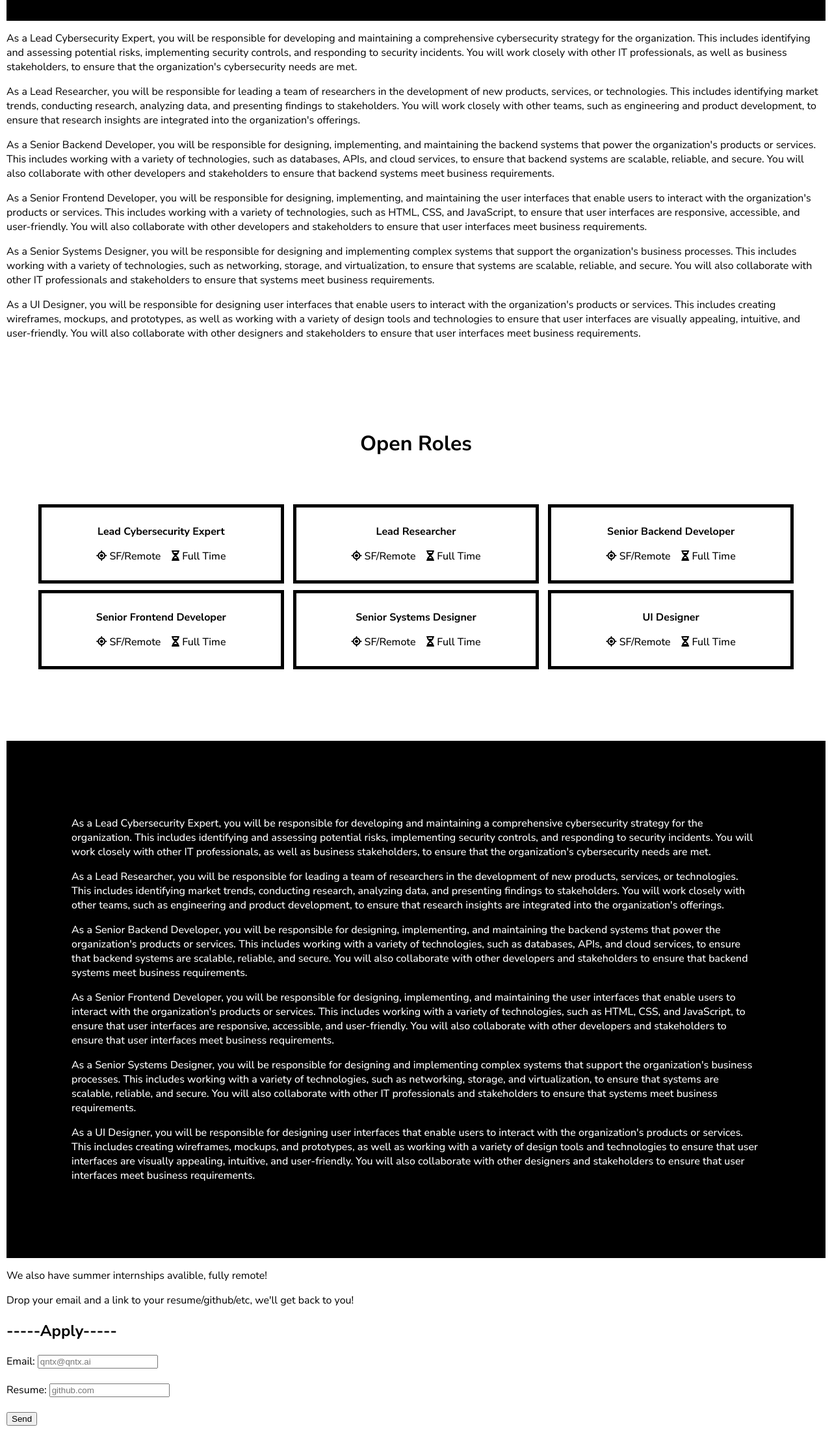
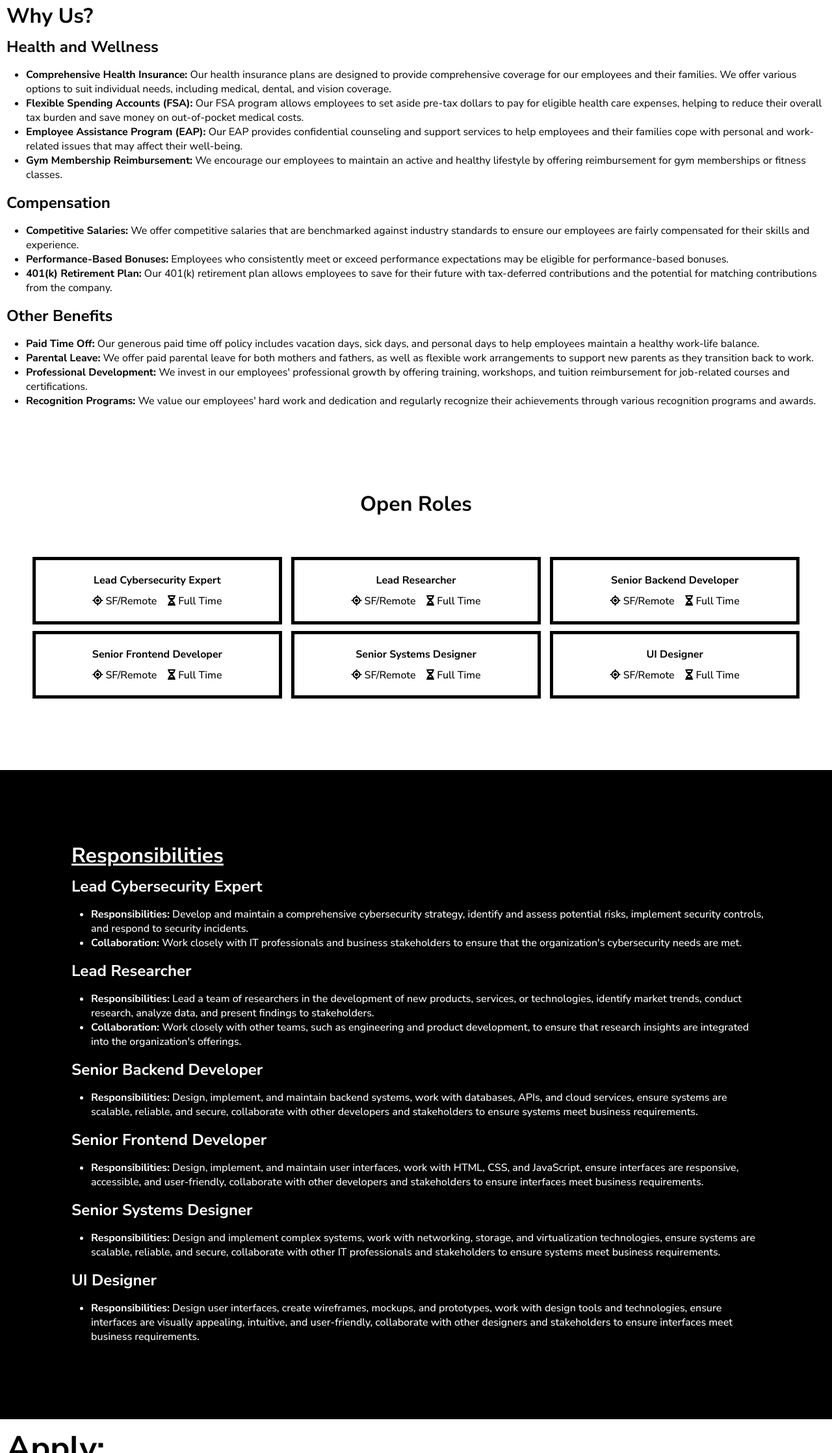
Before and after one commit to VatsaDev/todo-fbla, a plain HTML site: page careers.html in a window 1280 px wide. Shown: the part 564-2800 px from the top of the page at 65% size. Before the commit the page ends 2768 px from the top, so only its background shows below. Drawn offline with nearby package versions, Linux system fonts and the light colour scheme.

Commit message:
xdjcfkhgvjlhbk;jnlkm

```diff
--- a/careers.html
+++ b/careers.html
@@ -6,13 +6,14 @@
     <meta name="viewport" content="width=device-width, initial-scale=1.0">
     <title>Hiring</title>
     <link rel="stylesheet" href="reg.css">
-    <link rel="stylesheet" href="https://cdnjs.cloudflare.com/ajax/libs/font-awesome/6.5.1/css/all.min.css" integrity="sha512-DTOQO9RWCH3ppGqcWaEA1BIZOC6xxalwEsw9c2QQeAIftl+Vegovlnee1c9QX4TctnWMn13TZye+giMm8e2LwA==" crossorigin="anonymous" referrerpolicy="no-referrer" />
-    <script
-  type="text/javascript"
-  src="https://cdn.jsdelivr.net/npm/@emailjs/browser@4/dist/email.min.js">
+    <link rel="stylesheet" href="https://cdnjs.cloudflare.com/ajax/libs/font-awesome/6.5.1/css/all.min.css"
+        integrity="sha512-DTOQO9RWCH3ppGqcWaEA1BIZOC6xxalwEsw9c2QQeAIftl+Vegovlnee1c9QX4TctnWMn13TZye+giMm8e2LwA=="
+        crossorigin="anonymous" referrerpolicy="no-referrer" />
+    <script type="text/javascript" src="https://cdn.jsdelivr.net/npm/@emailjs/browser@4/dist/email.min.js">
+        <link rel="stylesheet" href="https://cdnjs.cloudflare.com/ajax/libs/normalize/8.0.1/normalize.min.css" integrity="sha512-NhSC1YmyruXifcj/KFRWoC561YpHpc5Jtzgvbuzx5VozKpWvQ+4nXhPdFgmx8xqexRcpAglTj9sIBWINXa8x5w==" crossorigin="anonymous" referrerpolicy="no-referrer" />
     </script>
     <script type="text/javascript">
-    (function() {
+        (function () {
             // https://dashboard.emailjs.com/admin/account
             emailjs.init({
                 publicKey: "dBZJqzZPUfO4XgDCk",
@@ -36,64 +37,152 @@
         </div>
 
         <div class="benefits">
-            <p>As a Lead Cybersecurity Expert, you will be responsible for developing and maintaining a comprehensive cybersecurity strategy for the organization. This includes identifying and assessing potential risks, implementing security controls, and responding to security incidents. You will work closely with other IT professionals, as well as business stakeholders, to ensure that the organization's cybersecurity needs are met.</p>
-            <p>As a Lead Researcher, you will be responsible for leading a team of researchers in the development of new products, services, or technologies. This includes identifying market trends, conducting research, analyzing data, and presenting findings to stakeholders. You will work closely with other teams, such as engineering and product development, to ensure that research insights are integrated into the organization's offerings.</p>
-            <p>As a Senior Backend Developer, you will be responsible for designing, implementing, and maintaining the backend systems that power the organization's products or services. This includes working with a variety of technologies, such as databases, APIs, and cloud services, to ensure that backend systems are scalable, reliable, and secure. You will also collaborate with other developers and stakeholders to ensure that backend systems meet business requirements.</p>
-            <p>As a Senior Frontend Developer, you will be responsible for designing, implementing, and maintaining the user interfaces that enable users to interact with the organization's products or services. This includes working with a variety of technologies, such as HTML, CSS, and JavaScript, to ensure that user interfaces are responsive, accessible, and user-friendly. You will also collaborate with other developers and stakeholders to ensure that user interfaces meet business requirements.</p>
-            <p>As a Senior Systems Designer, you will be responsible for designing and implementing complex systems that support the organization's business processes. This includes working with a variety of technologies, such as networking, storage, and virtualization, to ensure that systems are scalable, reliable, and secure. You will also collaborate with other IT professionals and stakeholders to ensure that systems meet business requirements.</p>
-            <p>As a UI Designer, you will be responsible for designing user interfaces that enable users to interact with the organization's products or services. This includes creating wireframes, mockups, and prototypes, as well as working with a variety of design tools and technologies to ensure that user interfaces are visually appealing, intuitive, and user-friendly. You will also collaborate with other designers and stakeholders to ensure that user interfaces meet business requirements.</p>
+            <h1>Why Us?</h1>
+            <h2>Health and Wellness</h2>
+            <ul>
+                <li><strong>Comprehensive Health Insurance:</strong> Our health insurance plans are designed to provide
+                    comprehensive coverage for our employees and their families. We offer various options to suit
+                    individual needs, including medical, dental, and vision coverage.</li>
+                <li><strong>Flexible Spending Accounts (FSA):</strong> Our FSA program allows employees to set aside
+                    pre-tax dollars to pay for eligible health care expenses, helping to reduce their overall tax burden
+                    and save money on out-of-pocket medical costs.</li>
+                <li><strong>Employee Assistance Program (EAP):</strong> Our EAP provides confidential counseling and
+                    support services to help employees and their families cope with personal and work-related issues
+                    that may affect their well-being.</li>
+                <li><strong>Gym Membership Reimbursement:</strong> We encourage our employees to maintain an active and
+                    healthy lifestyle by offering reimbursement for gym memberships or fitness classes.</li>
+            </ul>
+            <h2>Compensation</h2>
+            <ul>
+                <li><strong>Competitive Salaries:</strong> We offer competitive salaries that are benchmarked against
+                    industry standards to ensure our employees are fairly compensated for their skills and experience.
+                </li>
+                <li><strong>Performance-Based Bonuses:</strong> Employees who consistently meet or exceed performance
+                    expectations may be eligible for performance-based bonuses.</li>
+                <li><strong>401(k) Retirement Plan:</strong> Our 401(k) retirement plan allows employees to save for
+                    their future with tax-deferred contributions and the potential for matching contributions from the
+                    company.</li>
+            </ul>
+            <h2>Other Benefits</h2>
+            <ul>
+                <li><strong>Paid Time Off:</strong> Our generous paid time off policy includes vacation days, sick days,
+                    and personal days to help employees maintain a healthy work-life balance.</li>
+                <li><strong>Parental Leave:</strong> We offer paid parental leave for both mothers and fathers, as well
+                    as flexible work arrangements to support new parents as they transition back to work.</li>
+                <li><strong>Professional Development:</strong> We invest in our employees' professional growth by
+                    offering training, workshops, and tuition reimbursement for job-related courses and certifications.
+                </li>
+                <li><strong>Recognition Programs:</strong> We value our employees' hard work and dedication and
+                    regularly recognize their achievements through various recognition programs and awards.</li>
+            </ul>
         </div>
 
         <div class="listings">
             <h1 class="heading">Open Roles</h1>
             <div class="bubble">
                 <p><strong>Lead Cybersecurity Expert</strong></p>
-                <p><i class="fa-solid fa-location-crosshairs"></i> SF/Remote&nbsp;&nbsp;&nbsp; <i class="fa-solid fa-hourglass-half"></i> Full Time</p>
+                <p><i class="fa-solid fa-location-crosshairs"></i> SF/Remote&nbsp;&nbsp;&nbsp; <i
+                        class="fa-solid fa-hourglass-half"></i> Full Time</p>
             </div>
             <div class="bubble">
                 <p><strong>Lead Researcher</strong></p>
-                <p><i class="fa-solid fa-location-crosshairs"></i> SF/Remote&nbsp;&nbsp;&nbsp; <i class="fa-solid fa-hourglass-half"></i> Full Time</p>
+                <p><i class="fa-solid fa-location-crosshairs"></i> SF/Remote&nbsp;&nbsp;&nbsp; <i
+                        class="fa-solid fa-hourglass-half"></i> Full Time</p>
             </div>
             <div class="bubble">
                 <p><strong>Senior Backend Developer</strong></p>
-                <p><i class="fa-solid fa-location-crosshairs"></i> SF/Remote&nbsp;&nbsp;&nbsp; <i class="fa-solid fa-hourglass-half"></i> Full Time</p>
+                <p><i class="fa-solid fa-location-crosshairs"></i> SF/Remote&nbsp;&nbsp;&nbsp; <i
+                        class="fa-solid fa-hourglass-half"></i> Full Time</p>
             </div>
             <div class="bubble">
                 <p><strong>Senior Frontend Developer</strong></p>
-                <p><i class="fa-solid fa-location-crosshairs"></i> SF/Remote&nbsp;&nbsp;&nbsp; <i class="fa-solid fa-hourglass-half"></i> Full Time</p>
+                <p><i class="fa-solid fa-location-crosshairs"></i> SF/Remote&nbsp;&nbsp;&nbsp; <i
+                        class="fa-solid fa-hourglass-half"></i> Full Time</p>
             </div>
             <div class="bubble">
                 <p><strong>Senior Systems Designer</strong></p>
-                <p><i class="fa-solid fa-location-crosshairs"></i> SF/Remote&nbsp;&nbsp;&nbsp; <i class="fa-solid fa-hourglass-half"></i> Full Time</p>
+                <p><i class="fa-solid fa-location-crosshairs"></i> SF/Remote&nbsp;&nbsp;&nbsp; <i
+                        class="fa-solid fa-hourglass-half"></i> Full Time</p>
             </div>
             <div class="bubble">
                 <p><strong>UI Designer</strong></p>
-                <p><i class="fa-solid fa-location-crosshairs"></i> SF/Remote&nbsp;&nbsp;&nbsp; <i class="fa-solid fa-hourglass-half"></i> Full Time</p>
+                <p><i class="fa-solid fa-location-crosshairs"></i> SF/Remote&nbsp;&nbsp;&nbsp; <i
+                        class="fa-solid fa-hourglass-half"></i> Full Time</p>
             </div>
         </div>
 
         <div class="jobs">
-            <p>As a Lead Cybersecurity Expert, you will be responsible for developing and maintaining a comprehensive cybersecurity strategy for the organization. This includes identifying and assessing potential risks, implementing security controls, and responding to security incidents. You will work closely with other IT professionals, as well as business stakeholders, to ensure that the organization's cybersecurity needs are met.</p>
-            <p>As a Lead Researcher, you will be responsible for leading a team of researchers in the development of new products, services, or technologies. This includes identifying market trends, conducting research, analyzing data, and presenting findings to stakeholders. You will work closely with other teams, such as engineering and product development, to ensure that research insights are integrated into the organization's offerings.</p>
-            <p>As a Senior Backend Developer, you will be responsible for designing, implementing, and maintaining the backend systems that power the organization's products or services. This includes working with a variety of technologies, such as databases, APIs, and cloud services, to ensure that backend systems are scalable, reliable, and secure. You will also collaborate with other developers and stakeholders to ensure that backend systems meet business requirements.</p>
-            <p>As a Senior Frontend Developer, you will be responsible for designing, implementing, and maintaining the user interfaces that enable users to interact with the organization's products or services. This includes working with a variety of technologies, such as HTML, CSS, and JavaScript, to ensure that user interfaces are responsive, accessible, and user-friendly. You will also collaborate with other developers and stakeholders to ensure that user interfaces meet business requirements.</p>
-            <p>As a Senior Systems Designer, you will be responsible for designing and implementing complex systems that support the organization's business processes. This includes working with a variety of technologies, such as networking, storage, and virtualization, to ensure that systems are scalable, reliable, and secure. You will also collaborate with other IT professionals and stakeholders to ensure that systems meet business requirements.</p>
-            <p>As a UI Designer, you will be responsible for designing user interfaces that enable users to interact with the organization's products or services. This includes creating wireframes, mockups, and prototypes, as well as working with a variety of design tools and technologies to ensure that user interfaces are visually appealing, intuitive, and user-friendly. You will also collaborate with other designers and stakeholders to ensure that user interfaces meet business requirements.</p>
+            <h1><u>Responsibilities</u></h1>
+            <h2>Lead Cybersecurity Expert</h2>
+            <ul>
+                <li><strong>Responsibilities:</strong> Develop and maintain a comprehensive cybersecurity strategy,
+                    identify and assess potential risks, implement security controls, and respond to security incidents.
+                </li>
+                <li><strong>Collaboration:</strong> Work closely with IT professionals and business stakeholders to
+                    ensure that the organization's cybersecurity needs are met.</li>
+            </ul>
+            <h2>Lead Researcher</h2>
+            <ul>
+                <li><strong>Responsibilities:</strong> Lead a team of researchers in the development of new products,
+                    services, or technologies, identify market trends, conduct research, analyze data, and present
+                    findings to stakeholders.</li>
+                <li><strong>Collaboration:</strong> Work closely with other teams, such as engineering and product
+                    development, to ensure that research insights are integrated into the organization's offerings.</li>
+            </ul>
+            <h2>Senior Backend Developer</h2>
+            <ul>
+                <li><strong>Responsibilities:</strong> Design, implement, and maintain backend systems, work with
+                    databases, APIs, and cloud services, ensure systems are scalable, reliable, and secure, collaborate
+                    with other developers and stakeholders to ensure systems meet business requirements.</li>
+            </ul>
+            <h2>Senior Frontend Developer</h2>
+            <ul>
+                <li><strong>Responsibilities:</strong> Design, implement, and maintain user interfaces, work with HTML,
+                    CSS, and JavaScript, ensure interfaces are responsive, accessible, and user-friendly, collaborate
+                    with other developers and stakeholders to ensure interfaces meet business requirements.</li>
+            </ul>
+            <h2>Senior Systems Designer</h2>
+            <ul>
+                <li><strong>Responsibilities:</strong> Design and implement complex systems, work with networking,
+                    storage, and virtualization technologies, ensure systems are scalable, reliable, and secure,
+                    collaborate with other IT professionals and stakeholders to ensure systems meet business
+                    requirements.</li>
+            </ul>
+            <h2>UI Designer</h2>
+            <ul>
+                <li><strong>Responsibilities:</strong> Design user interfaces, create wireframes, mockups, and
+                    prototypes, work with design tools and technologies, ensure interfaces are visually appealing,
+                    intuitive, and user-friendly, collaborate with other designers and stakeholders to ensure interfaces
+                    meet business requirements.</li>
+            </ul>
         </div>
-
-        <p>We also have summer internships avalible, fully remote!</p>
-
-        <p>Drop your email and a link to your resume/github/etc, we'll get back to you!</p>
-        <h2>-----Apply-----</h2>
+        <h2 style="font-size: 50px;">Apply:</h2>
         <form id="contact-form">
+            Role: <select id="roles" name="roles" size="1">
+                <option>Lead Cybersecurity Expert</option>
+                <option>Lead Researcher</option>
+                <option>Senior Backend Developer</option>
+                <option>Senior Frontend Developer</option>
+                <option>Senior Systems Designer</option>
+                <option>UI Designer</option>
+            </select><br><br>
             Email: <input type="email" id="eaddress" placeholder="qntx@qntx.ai"><br><br>
-            Resume: <input type="text" id="resume" placeholder="github.com"><br><br>
-            <input type="submit" value="Send">
+            Resume: <input type="file" id="resume"><br><br>
+            Full Name: <input type="text" id="n" placeholder="Samanyu C."><br><br>
+            Pronouns: <select id="roles" name="pronouns" size="1">
+                <option>He/Him</option>
+                <option>She/her</option>
+                <option>Other</option>
+            </select><br><br>
+            Phone Number: <input type="text" id="num" placeholder="+1"><br><br>
+            Current Location/Company: <input type="text" id="Current Location/Company" placeholder="Stanford/Deepmind"><br><br>
+            Other Information we may need to know:<br> <input type="textarea" id="other" placeholder="Conditions/Legal/Thoughts/etc" style="width: 200px; height: 75px;"><br><br>
+            <input type="submit" value="Apply">
         </form>
     </main>
     <script>
-        function email_it(){
-            document.getElementById('contact-form').addEventListener('submit', function(event) {
+        function email_it() {
+            document.getElementById('contact-form').addEventListener('submit', function (event) {
                 event.preventDefault();
                 // these IDs from the previous steps
                 emailjs.sendForm('service_3yqrjde', 'template_hs2yb87', this)
--- a/reg.css
+++ b/reg.css
@@ -12,9 +12,10 @@ body {
     margin: 0;
 }
 
-main {
-    padding: 10px;
+main p,form,h1,h2 {
+  margin: 10px;
 }
+
 
 #name {
     float: left;
@@ -80,6 +81,12 @@ li a:hover {
   }
 }
 
+.bubble:hover{
+  border: 5px #fff solid;
+  color: #fff;
+  background-color: #000;
+}
+
 .jobs {
   background-color: #000;
   color: #fff;
```
Lines whose indentation alone changed are shown as unchanged.
